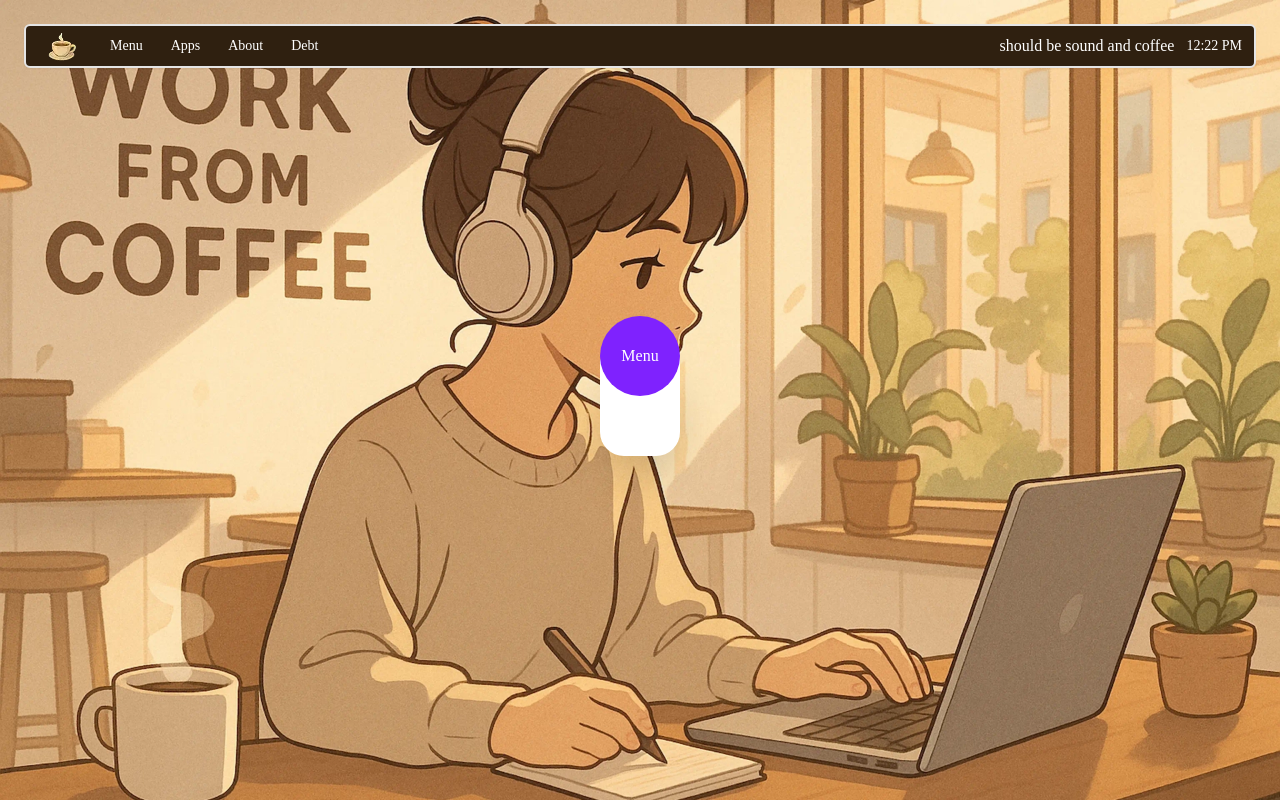
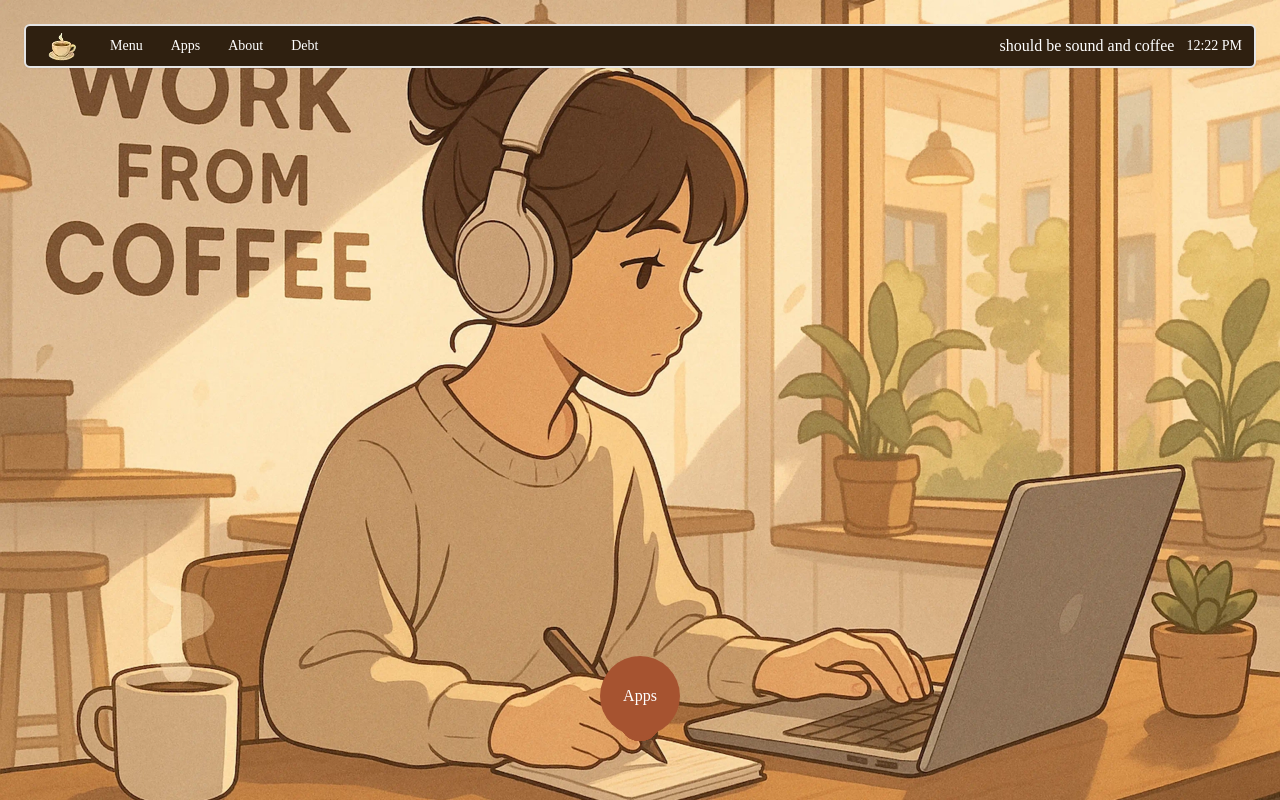
Before and after one commit to zafaruralov/work-with-coffee, a Nuxt app: page / in a window 1280 px wide. Built offline with nearby package versions, Linux system fonts and the light colour scheme.

Commit message:
refactor: menu bar

```diff
--- a/assets/css/main.css
+++ b/assets/css/main.css
@@ -23,6 +23,10 @@ input::-webkit-inner-spin-button {
   border-color: var(--border);
   outline-color: var(--ring);
 }
+li {
+  list-style: none;
+}
+
 :root {
   --radix-slider-thumb-transform: translateX(-50%);
   --muted-foreground: oklch(0.556 0 0);
--- a/components/TopbarMenu.vue
+++ b/components/TopbarMenu.vue
@@ -1,52 +1,55 @@
 <template>
-  <nav
-    class="nav relative flex justify-center max-w-sm pb-5 rounded-t-md rounded-b-3xl mx-auto mt-72 bg-white shadow-2xl"
-  >
+  <nav class="relative flex justify-center items-end h-full">
     <button
       @click="toggleMenu"
       :class="[
         'menu-toggle relative w-20 h-20 flex items-center justify-center text-base cursor-pointer z-10 rounded-full transform -translate-y-1/2 transition-all duration-200',
-        isMenuOpen ? 'bg-gray-900 translate-y-[-calc(50%-4px)]' : 'bg-violet-600 hover:bg-violet-700'
+        'bg-[#a65330] '
       ]"
     >
-      <span class="text-white font-medium">Menu</span>
+      <span class="text-white font-medium">Apps</span>
     </button>
 
-    <ul class="menu">
     <li
       v-for="(item, index) in menuItems"
       :key="item.label"
       :class="[
-          'menu-item absolute top-[-25px] left-1/2 transform -translate-x-1/2 transition-all duration-400',
+        'absolute cursor-pointer bottom-[5%] left-1/2 transform -translate-x-1/2 transition-all duration-400',
         `delay-${getDelay(index)}`,
         isMenuOpen && getOpenPosition(index)
       ]"
+      @click="openApp(item)"
     >
-        <a
-          :href="item.href"
-          class="w-12 h-12 rounded-full flex items-center justify-center bg-violet-600 hover:bg-violet-700 transition-colors relative group"
-        >
+      <a class="w-10 h-10 rounded-full flex items-center justify-center bg-[#a65330] transition-colors relative group">
         <span
           :class="[
-              'menu-label absolute top-0 left-0 transform -translate-y-full -translate-y-1 w-full text-xs whitespace-nowrap pointer-events-none transition-opacity duration-300 text-gray-900 font-bold text-center',
+            'absolute top-0 left-0 transform -translate-y-full -translate-y-1 w-full text-xs whitespace-nowrap pointer-events-none transition-opacity duration-300 text-white font-bold text-center',
             isMenuOpen ? 'opacity-100 delay-900' : 'opacity-0'
           ]"
         >
           {{ item.label }}
         </span>
+        <span>{{ item.icon }}</span>
       </a>
     </li>
-    </ul>
   </nav>
+  <Modal v-for="(modal, index) in getOpenModals" :key="modal.id" :modal-config="modal" :z-index="100 + index" />
 </template>
 
 <script setup lang="ts">
+const { getOpenModals, openModal } = useModal();
 interface MenuItem {
   id: number;
   label: string;
   component: string;
   icon: any;
 }
+
+const openApp = (child: { label: string; component?: string }) => {
+  if (child.component) {
+    openModal(child.label, child.label, child.component);
+  }
+};
 
 const isMenuOpen = ref(false);
 
@@ -70,16 +73,18 @@ const getDelay = (index: number): string => {
 
 const getOpenPosition = (index: number): string => {
   const positions = [
-    "top-[-210px] delay-100",
-    "top-[-160px] left-[calc(50%-75px)] delay-200",
-    "top-[-160px] left-[calc(50%+75px)] delay-300",
-    "top-[-110px] delay-400"
+    "bottom-[0%] left-[calc(50%-88px)] delay-150",
+    "bottom-[13%] left-[calc(50%-90px)] delay-100",
+    "bottom-[20%] left-[calc(50%-45px)] delay-50",
+    "bottom-[20%] left-[calc(51.9%)] delay-150",
+    "bottom-[13%] left-[calc(54.5%)] delay-100",
+    "bottom-[0%] left-[calc(54.4%)] delay-200"
   ];
   return positions[index] || "";
 };
 </script>
 
-<style scoped>
+<style>
 .delay-200 {
   transition-delay: 0.2s;
 }
--- a/pages/index.vue
+++ b/pages/index.vue
@@ -4,7 +4,7 @@ const { selectedImage, selectedFit, backgroundStyle, backgroundImage, fitOptions
 
 <template>
   <div class="fixed inset-0 w-full h-full -z-20 transition-all duration-500" :style="backgroundStyle"></div>
-  <div class="h-full w-full flex flex-col p-4 md:p-5 lg:p-6">
+  <div class="h-screen w-full flex flex-col p-4 md:p-5 lg:p-6 pb-0">
     <TopbarActions />
     <TopbarMenu />
   </div>
```
Lines whose indentation alone changed are shown as unchanged.
